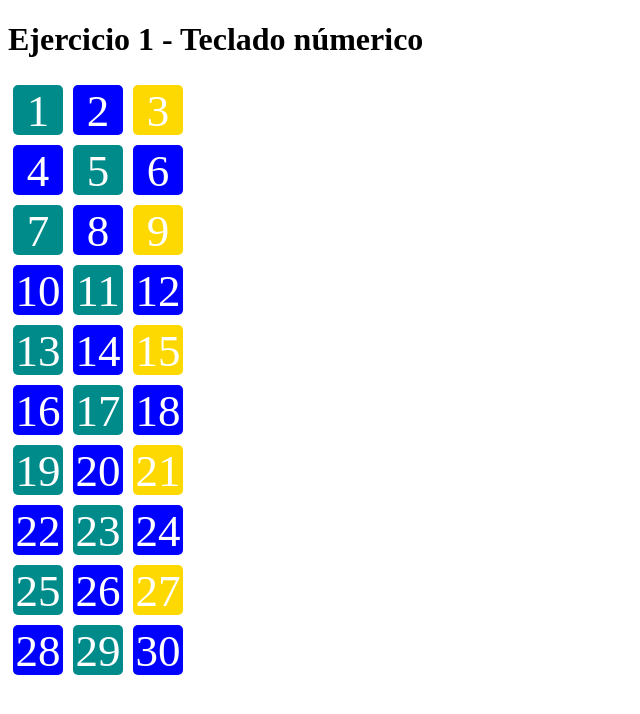
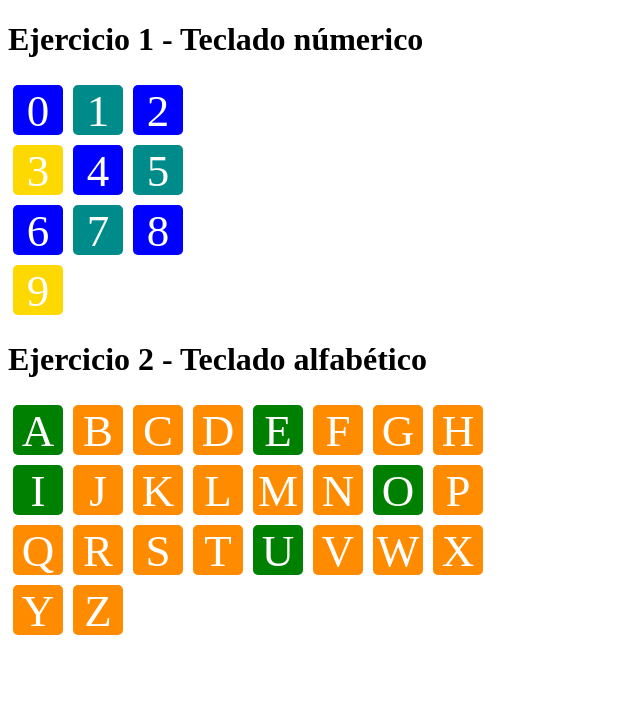
Before and after one commit to MarcBonamusa/M6, a plain HTML site: page Ejemplos/Ejemplo7: Teclado Num/Ejercicio1.html in a window 1280 px wide. Shown: the whole page, without its empty margins (0-640 px from the left). Drawn offline with Linux system fonts and the light colour scheme.

Commit message:
Tecltas alfabetic fet

```diff
--- a/Ejemplos/Ejemplo7: Teclado Num/Ejercicio1.html
+++ b/Ejemplos/Ejemplo7: Teclado Num/Ejercicio1.html
@@ -11,5 +11,9 @@
     <div id="contenedor">
         <!-- Aquí es dónde ira el teclado -->
     </div>
+    <h1 id="titulo">Ejercicio 2 - Teclado alfabético</h1>
+    <div id="contenedor2">
+        <!-- Aquí es dónde ira el teclado -->
+    </div>
  </body>
 </html>
--- a/Ejemplos/Ejemplo7: Teclado Num/Ejercicio1.js
+++ b/Ejemplos/Ejemplo7: Teclado Num/Ejercicio1.js
@@ -1,9 +1,14 @@
-for (i = 1; i < 31; i++) {
+/* EXERCICI 1 */
+for (i = 0; i < 10; i++) {
     let num = document.createTextNode(i)
     let cuadrado = document.createElement('p')
     cuadrado.appendChild(num)
     let teclado = document.getElementById('contenedor')
+    estilosNumerico(cuadrado, teclado);
+    teclado.appendChild(cuadrado)
+}
 
+function estilosNumerico(cuadrado, teclado) {
     cuadrado.style.color = 'white'
     cuadrado.style.backgroundColor = '#008B8B'
     cuadrado.style.height = '50px'
@@ -18,8 +23,6 @@ for (i = 1; i < 31; i++) {
     teclado.style.grid = '3'
     teclado.style.width = '100px'
 
-    teclado.appendChild(cuadrado)
-
     if (i % 3 == 0) {
         cuadrado.style.backgroundColor = '#FED801';
     }
@@ -27,5 +30,37 @@ for (i = 1; i < 31; i++) {
     if (i % 2 == 0) {
         cuadrado.style.backgroundColor = 'blue'
     }
+}
 
+/* EXERCICI 2 */
+for (i = 1; i < 2; i++) {
+    for (j = 65; j < 91; j++) {
+        let letra = String.fromCharCode(j)
+        let letras = document.createTextNode(letra)
+        let cuadro = document.createElement('p')
+        cuadro.appendChild(letras)
+        let teclado = document.getElementById('contenedor2')
+        estilosAlfabetico(cuadro, teclado, letra);
+        teclado.appendChild(cuadro)
+    }
 }
+
+function estilosAlfabetico(cuadro, teclado, letra) {
+    cuadro.style.color = 'white'
+    cuadro.style.backgroundColor = '#FF8C00'
+    cuadro.style.height = '50px'
+    cuadro.style.width = '50px'
+    cuadro.style.fontSize = '45px'
+    cuadro.style.textAlign = 'center'
+    cuadro.style.margin = '5px'
+    cuadro.style.borderRadius = '5px'
+
+    teclado.style.display = 'grid'
+    teclado.style.gridTemplateColumns = 'auto auto auto auto auto auto auto auto'
+    teclado.style.grid = '3'
+    teclado.style.width = '100px'
+
+    if (letra == 'A' || letra == 'E' || letra == 'I' || letra == 'O'|| letra == 'U') {
+        cuadro.style.backgroundColor = '#008000'
+    }
+}
```
Also changed, not shown: Ejemplos/Ejemplo8: Funciones/Ejercicio1.js (added, +8 -0 lines).
